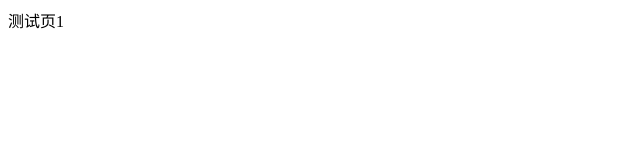
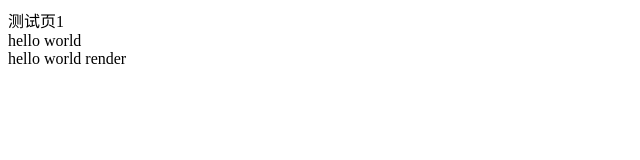
Before and after one commit to dream-ty/all-test, a plain HTML site: page index.html in a window 1280 px wide. Shown: the whole page, without its empty margins (0-640 px from the left). Drawn offline with Linux system fonts and the light colour scheme.

Commit message:
feature: 增加vuejs第一章

```diff
--- a/index.html
+++ b/index.html
@@ -5,10 +5,12 @@
   <meta http-equiv="X-UA-Compatible" content="IE=edge">
   <meta name="viewport" content="width=device-width, initial-scale=1.0">
   <title>Document</title>
-  <script src="./knowledgePoint/basis/jsBasis.js"></script>
+  <!-- <script src="./knowledgePoint/basis/jsBasis.js"></script> -->
 </head>
 <body>
   <div>测试页1</div>
-
+  <div id="app"></div>
 </body>
+<script src="./vuejsDesign/第一章/test1.js"></script>
+<script src="./vuejsDesign/第一章/render.js"></script>
 </html>
--- /dev/null
+++ b/vuejsDesign/第一章/render.js
@@ -0,0 +1,21 @@
+function Render(obj, root) {
+  const el = document.createElement(obj.tag)
+  if (typeof obj.children === 'string') {
+    const text = document.createTextNode(obj.children)
+    el.appendChild(text)
+  } else {
+    obj.children.forEach(child => {
+      Render(child, el)
+    });
+  }
+  root.appendChild(el)
+}
+
+const obj = {
+  tag: 'div',
+  children: [
+    { tag: 'span', children: 'hello world render' }
+  ]
+}
+
+Render(obj, document.body)
--- /dev/null
+++ b/vuejsDesign/第一章/test1.js
@@ -0,0 +1,3 @@
+const div = document.getElementById('app')
+div.innerText = 'hello world'
+div.addEventListener('click', () => alert('ok'))
```
Also changed, not shown: tsDemo/enum.js (deleted, +0 -13 lines).
